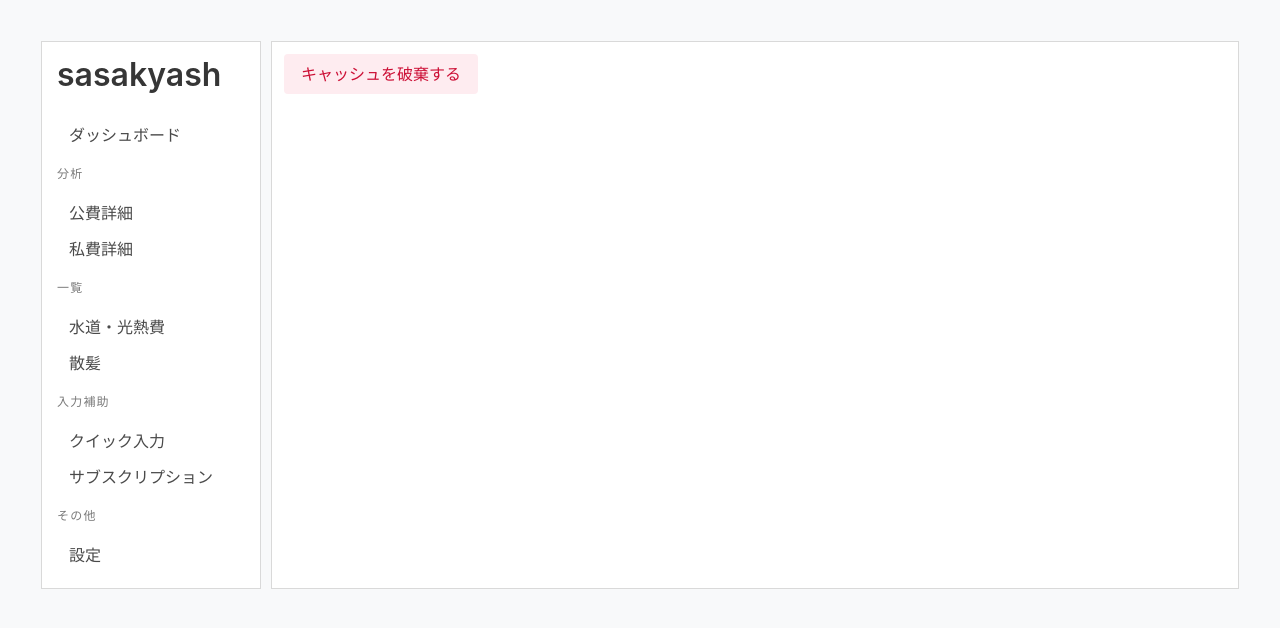
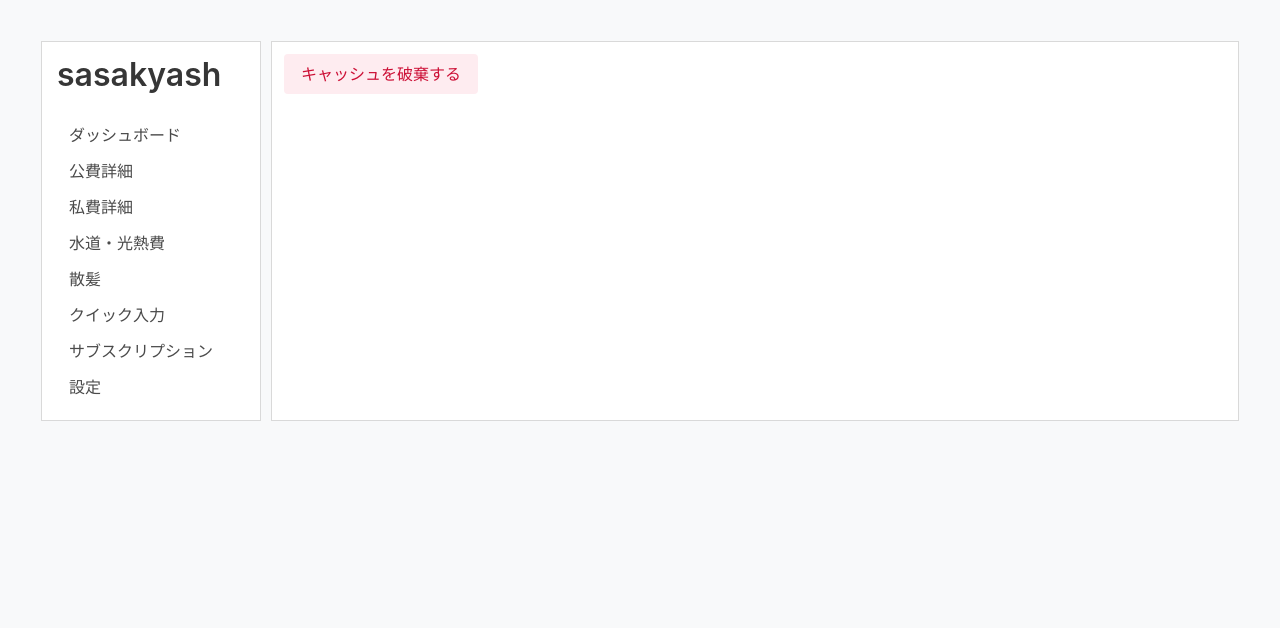
Before and after one commit to s-sasaki-0529/sasakyash-web, a Nuxt app: page /others/setting in a window 1280 px wide. Shown: the top 628 px of the page. Built offline with nearby package versions, Linux system fonts and the light colour scheme.

Commit message:
メニューを一回層に

```diff
--- a/layouts/default.vue
+++ b/layouts/default.vue
@@ -8,28 +8,12 @@
 
             <ul class="menu-list">
               <li><nuxt-link to="/">ダッシュボード</nuxt-link></li>
-            </ul>
-
-            <p class="menu-label">分析</p>
-            <ul class="menu-list">
               <li><nuxt-link to="/analytics/public">公費詳細</nuxt-link></li>
               <li><nuxt-link to="/analytics/private">私費詳細</nuxt-link></li>
-            </ul>
-
-            <p class="menu-label">一覧</p>
-            <ul class="menu-list">
               <li><nuxt-link to="/list/utilitiesBills">水道・光熱費</nuxt-link></li>
               <li><nuxt-link to="/list/haircut">散髪</nuxt-link></li>
-            </ul>
-
-            <p class="menu-label">入力補助</p>
-            <ul class="menu-list">
               <li><nuxt-link to="/forms/payment">クイック入力</nuxt-link></li>
               <li><nuxt-link to="/forms/subscription">サブスクリプション</nuxt-link></li>
-            </ul>
-
-            <p class="menu-label">その他</p>
-            <ul class="menu-list">
               <li><nuxt-link to="/others/setting">設定</nuxt-link></li>
             </ul>
           </div>
```
